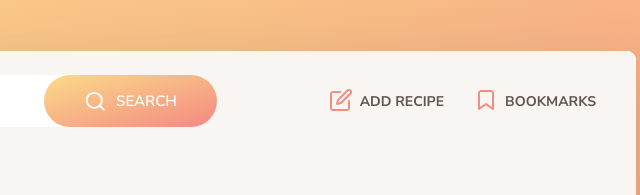
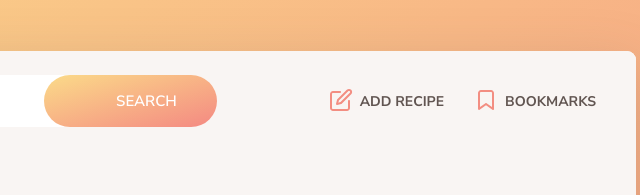
Before and after one commit to fabianoSAraujo/forkify, a website built with Parcel: page index.html in a window 1280 px wide. Shown: the top 195 px of the page, 604-1244 px from the left. Built offline with nearby package versions, Linux system fonts and the light colour scheme; files whose address does not match are found by name.

Commit message:
icons problem

```diff
--- a/index.html
+++ b/index.html
@@ -28,7 +28,7 @@
           />
           <button class="btn search__btn">
             <svg class="search__icon">
-              <use href="src/img/icons.svg#icon-search"></use>
+              <use href="`${icons}`#icon-search"></use>
             </svg>
             <span>Search</span>
           </button>
```
